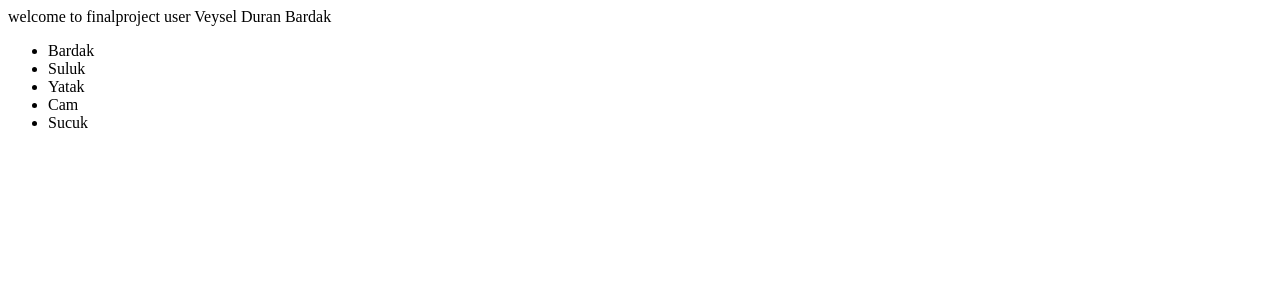
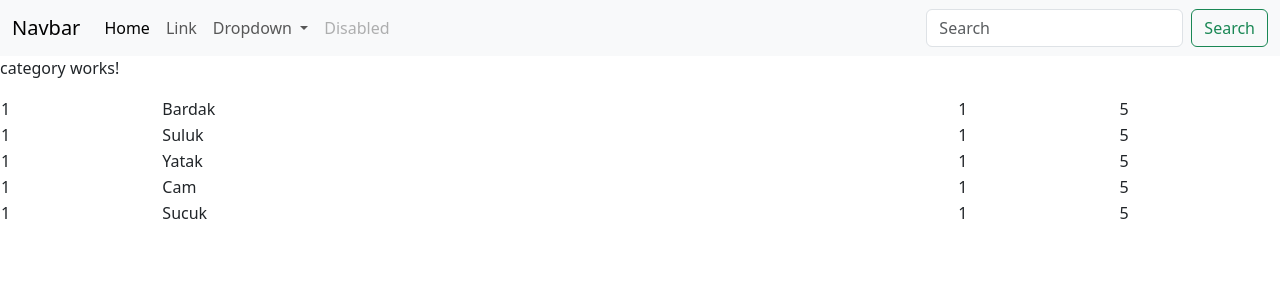
Before and after one commit to veysell/finalproject, an Angular app: page / in a window 1280 px wide. Shown: the top 300 px of the page. Built offline with nearby package versions, Linux system fonts and the light colour scheme.

Commit message:
product component

```diff
--- a/angular.json
+++ b/angular.json
@@ -25,6 +25,7 @@
               "src/assets"
             ],
             "styles": [
+              "./node_modules/bootstrap/dist/css/bootstrap.min.css",
               "src/styles.css"
             ],
             "scripts": []
--- a/package.json
+++ b/package.json
@@ -18,6 +18,7 @@
     "@angular/platform-browser": "^16.0.0",
     "@angular/platform-browser-dynamic": "^16.0.0",
     "@angular/router": "^16.0.0",
+    "bootstrap": "^5.3.0",
     "rxjs": "~7.8.0",
     "tslib": "^2.3.0",
     "zone.js": "~0.13.0"
--- a/src/app/app.component.html
+++ b/src/app/app.component.html
@@ -1,10 +1,13 @@
-welcome to {{title}}
+<!-- welcome to {{title}}
 user {{user}}
 
 {{product1.productName}}
 
 <ul>
   <li *ngFor="let product of products">{{product.productName}}</li>
-</ul>
+</ul> -->
 
+<app-navi></app-navi>
+<app-category></app-category>
+<app-product></app-product>
 <router-outlet></router-outlet>
--- a/src/app/app.component.ts
+++ b/src/app/app.component.ts
@@ -8,11 +8,5 @@
 export class AppComponent {
   title: string = 'finalproject';
   user: string = "Veysel Duran";
-  product1 = { productId: 1, productName: "Bardak", categoryId: 1, unitPrice: 5 }
-  product2 = { productId: 1, productName: "Suluk", categoryId: 1, unitPrice: 5 }
-  product3 = { productId: 1, productName: "Yatak", categoryId: 1, unitPrice: 5 }
-  product4 = { productId: 1, productName: "Cam", categoryId: 1, unitPrice: 5 }
-  product5 = { productId: 1, productName: "Sucuk", categoryId: 1, unitPrice: 5 }
 
-  products = [this.product1, this.product2, this.product3, this.product4, this.product5]
 }
--- a/src/app/components/navi/navi.component.html
+++ b/src/app/components/navi/navi.component.html
@@ -1 +1,36 @@
-<p>navi works!</p>
+<nav class="navbar navbar-expand-lg bg-body-tertiary">
+    <div class="container-fluid">
+      <a class="navbar-brand" href="#">Navbar</a>
+      <button class="navbar-toggler" type="button" data-bs-toggle="collapse" data-bs-target="#navbarSupportedContent" aria-controls="navbarSupportedContent" aria-expanded="false" aria-label="Toggle navigation">
+        <span class="navbar-toggler-icon"></span>
+      </button>
+      <div class="collapse navbar-collapse" id="navbarSupportedContent">
+        <ul class="navbar-nav me-auto mb-2 mb-lg-0">
+          <li class="nav-item">
+            <a class="nav-link active" aria-current="page" href="#">Home</a>
+          </li>
+          <li class="nav-item">
+            <a class="nav-link" href="#">Link</a>
+          </li>
+          <li class="nav-item dropdown">
+            <a class="nav-link dropdown-toggle" href="#" role="button" data-bs-toggle="dropdown" aria-expanded="false">
+              Dropdown
+            </a>
+            <ul class="dropdown-menu">
+              <li><a class="dropdown-item" href="#">Action</a></li>
+              <li><a class="dropdown-item" href="#">Another action</a></li>
+              <li><hr class="dropdown-divider"></li>
+              <li><a class="dropdown-item" href="#">Something else here</a></li>
+            </ul>
+          </li>
+          <li class="nav-item">
+            <a class="nav-link disabled">Disabled</a>
+          </li>
+        </ul>
+        <form class="d-flex" role="search">
+          <input class="form-control me-2" type="search" placeholder="Search" aria-label="Search">
+          <button class="btn btn-outline-success" type="submit">Search</button>
+        </form>
+      </div>
+    </div>
+  </nav>
--- a/src/app/components/product/product.component.html
+++ b/src/app/components/product/product.component.html
@@ -1 +1,8 @@
-<p>product works!</p>
+<table class="table">
+    <tr *ngFor="let product of products">
+        <td>{{product.productId}}</td>
+        <td>{{product.productName}}</td>
+        <td>{{product.categoryId}}</td>
+        <td>{{product.unitPrice}}</td>
+    </tr>
+</table>
--- a/src/app/components/product/product.component.ts
+++ b/src/app/components/product/product.component.ts
@@ -1,10 +1,21 @@
-import { Component } from '@angular/core';
+import { Component, OnInit } from '@angular/core';
 
 @Component({
   selector: 'app-product',
   templateUrl: './product.component.html',
   styleUrls: ['./product.component.css']
 })
-export class ProductComponent {
+export class ProductComponent implements OnInit {
+  product1 = { productId: 1, productName: "Bardak", categoryId: 1, unitPrice: 5 }
+  product2 = { productId: 1, productName: "Suluk", categoryId: 1, unitPrice: 5 }
+  product3 = { productId: 1, productName: "Yatak", categoryId: 1, unitPrice: 5 }
+  product4 = { productId: 1, productName: "Cam", categoryId: 1, unitPrice: 5 }
+  product5 = { productId: 1, productName: "Sucuk", categoryId: 1, unitPrice: 5 }
 
+  products = [this.product1, this.product2, this.product3, this.product4, this.product5]
+
+  constructor() { }
+  ngOnInit(): void {
+
+  }
 }
```
Also changed, not shown: 1 other file (tests, documents, lock files or other folders).
